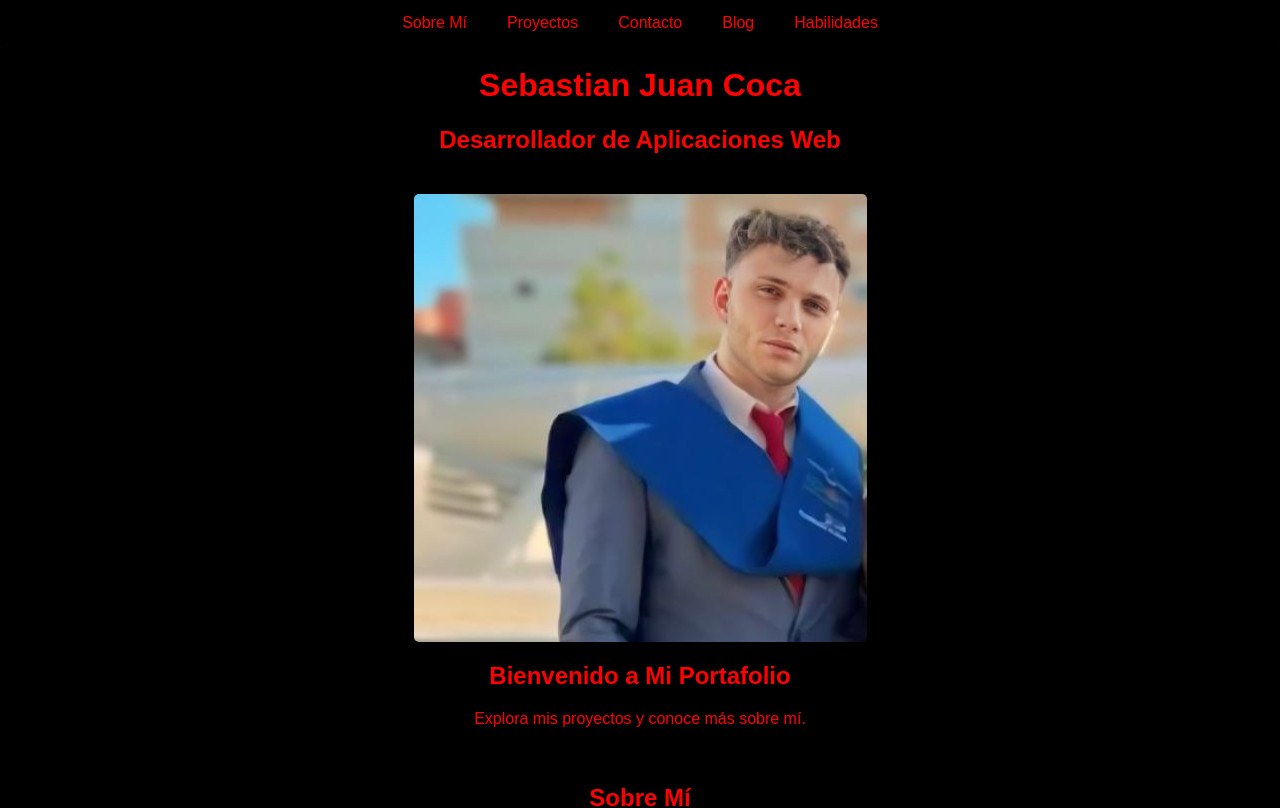
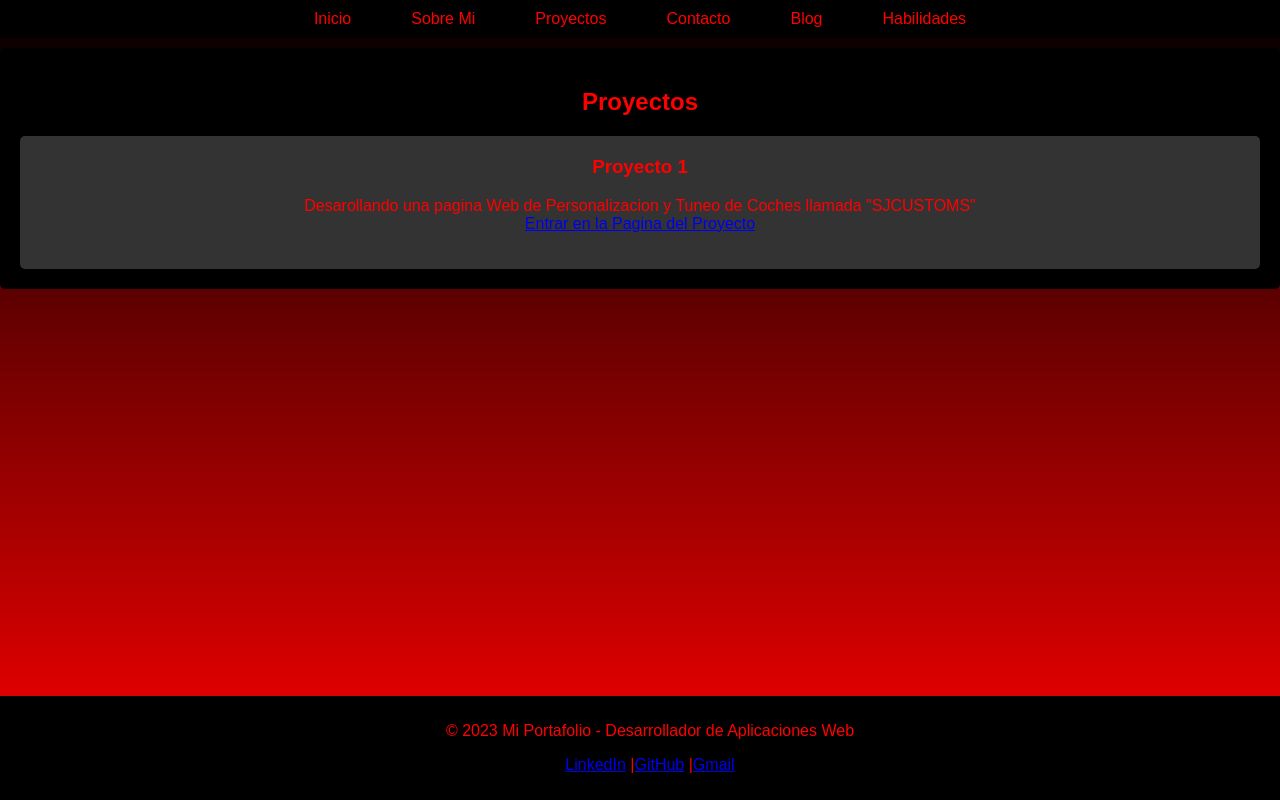
Before and after one commit to Sebijuan/Portfolio, a React (Create React App) app in the folder proyecto/: page /proyectos in a window 1280 px wide. Shown: the top 808 px of the page. Built offline with nearby package versions, Linux system fonts and the light colour scheme.

Commit message:
actualizacion

```diff
--- a/proyecto/src/App.js
+++ b/proyecto/src/App.js
@@ -1,20 +1,30 @@
-
+import React from 'react';
+import { BrowserRouter as Router, Route, Routes } from 'react-router-dom';
 import './App.css';
 import Navbar from './Componentes/Layout/navbar'; // Import Navbar
 import Footer from './Componentes/Layout/footer'; // Import Footer
-import Inicio from './Componentes/Home/Inicio';
+import HeroSection from './Componentes/Home/Herosection'; // Import HeroSection
+import Proyectos from './Componentes/Home/Proyectos'; // Import Proyectos
 
 function App() {
   return (
-    <div className="App">
-      <Navbar />
-
-      <Inicio />
-
-
-
-       <Footer />
-    </div>
+    <Router>
+      <div className="App">
+        <Navbar />
+        <Routes>
+          <Route
+            path="/"
+            element={
+              <>
+                <HeroSection />
+              </>
+            }
+          />
+          <Route path="/proyectos" element={<Proyectos />} />
+        </Routes>
+        <Footer />
+      </div>
+    </Router>
   );
 }
 
--- a/proyecto/src/Componentes/Estilos/paginaprincipal.css
+++ b/proyecto/src/Componentes/Estilos/paginaprincipal.css
@@ -26,6 +26,24 @@ nav {
     justify-content: center;
     background-color: #000; /* Black background */
     width: 100%;
+    padding: 10px 0;
+}
+
+nav h1 {
+    color: #ff0000; /* Red text */
+    margin: 0;
+    padding: 0 20px;
+}
+
+nav ul {
+    list-style: none;
+    display: flex;
+    margin: 0;
+    padding: 0;
+}
+
+nav ul li {
+    margin: 0 10px;
 }
 
 nav a {
@@ -51,36 +69,8 @@ footer {
     text-align: center;
     padding: 10px;
     width: 100%;
-    position: relative; /* Change position to relative */
+    position: absolute; /* Change position to absolute */
     bottom: 0;
-}
-
-.inicio {
-    background-color: #333;
-    color: #ff0000; /* Red text */
-    padding: 20px;
-    border-radius: 5px;
-    width: 100%;
-    box-sizing: border-box;
-}
-
-.inicio h2 {
-    color: #ff0000; /* Red text */
-}
-
-.inicio p {
-    color: #ff0000; /* Red text */
-}
-
-.inicio-container {
-    flex: 1; /* Fill remaining space */
-    padding: 0; /* Remove padding to ensure elements are closely packed */
-    display: flex;
-    flex-direction: column;
-    justify-content: space-between;
-    min-height: calc(100vh - 40px); /* Ensure it fills the remaining space */
-    width: 100%; /* Ensure it matches the header width */
-    box-sizing: border-box;
 }
 
 .hero-section {
@@ -107,8 +97,8 @@ footer {
 #about, #projects, #contact {
     background-color: #000;
     color: #ff0000; /* Red text */
-    padding: 0; /* Remove padding to ensure elements are closely packed */
-    margin: 0; /* Remove margin to ensure elements are closely packed */
+    padding: 20px; /* Add padding for better spacing */
+    margin: 10px 0; /* Add margin for better spacing */
     border-radius: 5px;
     width: 100%;
     box-sizing: border-box;
@@ -122,7 +112,7 @@ footer {
     color: #ff0000; /* Red text */
 }
 
-content-list {
+.content-list {
     display: flex;
     flex-wrap: wrap;
     gap: 20px;
@@ -131,7 +121,7 @@ content-list {
 }
 
 .content-card {
-    background-color: #000000;
+    background-color: #333;
     color: #ff0000; /* Red text */
     padding: 20px;
     border-radius: 5px;
--- a/proyecto/src/Componentes/Home/Herosection.jsx
+++ b/proyecto/src/Componentes/Home/Herosection.jsx
@@ -32,33 +32,6 @@ function HeroSection() {
                     habilidades y conocimientos. Mi pasión por la programación y mi dedicación al trabajo me impulsan
                     a superar desafíos y alcanzar la excelencia en cada proyecto que emprendo.
                 </p>
-
-
-
-                <section id="projects">
-                <h2>Proyectos</h2>
-                <div className="content-list">
-                    <div className="content-card">
-                        <h3>Proyecto 1</h3>
-                        <p>
-                            Desarollando una pagina Web de Personalizacion y Tuneo de Coches llamada "SJCUSTOMS"
-                            <br />
-                            <a href="https://ec-sebastian-juan-coca.vercel.app/" target="_blank" rel="noopener noreferrer">Entrar en la Pagina del Proyecto</a>
-                        </p>
-                    </div>
-                </div>
-            </section>
-
-
-
-
-
-
-
-
-
-
-
             </div>
 
 
--- a/proyecto/src/Componentes/Home/Inicio.jsx
+++ /dev/null
@@ -1,13 +0,0 @@
-import React from 'react';
-import '../Estilos/paginaprincipal.css'; // Corrected import path
-import HeroSection from './Herosection'; // Import HeroSection
-
-function Inicio() {
-    return (
-        <div className="inicio-container"> {/* Add class to fill remaining space */}
-            <HeroSection /> {/* Use HeroSection component */}
-        </div>
-    );
-}
-
-export default Inicio;
--- a/proyecto/src/Componentes/Home/Proyectos.jsx
+++ b/proyecto/src/Componentes/Home/Proyectos.jsx
@@ -0,0 +1,22 @@
+import React from 'react';
+import '../Estilos/paginaprincipal.css'; // Corrected import path
+
+function Proyectos() {
+    return (
+        <section id="projects">
+            <h2>Proyectos</h2>
+            <div className="content-list">
+                <div className="content-card">
+                    <h3>Proyecto 1</h3>
+                    <p>
+                        Desarollando una pagina Web de Personalizacion y Tuneo de Coches llamada "SJCUSTOMS"
+                        <br />
+                        <a href="https://ec-sebastian-juan-coca.vercel.app/" target="_blank" rel="noopener noreferrer">Entrar en la Pagina del Proyecto</a>
+                    </p>
+                </div>
+            </div>
+        </section>
+    );
+}
+
+export default Proyectos;
--- a/proyecto/src/Componentes/Layout/navbar.jsx
+++ b/proyecto/src/Componentes/Layout/navbar.jsx
@@ -1,16 +1,57 @@
 import React from 'react';
 import '../Estilos/paginaprincipal.css';
+import { useNavigate } from 'react-router-dom';
+const Navbar = () => {
+    const navigate = useNavigate();
 
-function Navbar() {
+    const handleHomeClick = (event) => {
+        event.preventDefault();
+        navigate('/');
+      };
+
+    const handleAboutClick = (event) => {
+        event.preventDefault();
+        window.location.href = '/sobremi';
+    };
+
+    const handleProyectosClick = (event) => {
+        event.preventDefault();
+        window.location.href = '/proyectos';
+    };
+
+    const handleContactClick = (event) => {
+        event.preventDefault();
+        window.location.href = '/contacts-page';
+    };
+
+    const handleLoginClick = (event) => {
+        event.preventDefault();
+        window.location.href = '/login-page';
+    };
+
+    const handleRegisterClick = (event) => {
+        event.preventDefault();
+        window.location.href = '/register-page';
+    };
+
+    const handleAemetClick = (event) => {
+        event.preventDefault();
+        window.location.href = '/aemet';
+    };
+
     return (
-        <nav>
-            <a href="#about">Sobre Mí</a>
-            <a href="#projects">Proyectos</a>
-            <a href="#contact">Contacto</a>
-            <a href="#Blog">Blog</a>
-            <a href="#Habilidades">Habilidades</a>
+        <nav className="navbar navbar-visible">
+
+            <ul>
+            <li><a href="#home" onClick={handleHomeClick} className="navbar-link">Inicio</a></li>
+                <li><a href="/sobremi" onClick={handleAboutClick} className="navbar-link">Sobre Mi</a></li>
+                <li><a href="/proyectos" onClick={handleProyectosClick} className="navbar-link">Proyectos</a></li>
+                <li><a href="/contacto" onClick={handleContactClick} className="navbar-link">Contacto</a></li>
+                <li><a href="/blog" onClick={handleLoginClick} className="navbar-link">Blog</a></li>
+                <li><a href="/habilidades" onClick={handleRegisterClick} className="navbar-link">Habilidades</a></li>
+            </ul>
         </nav>
     );
-}
+};
 
 export default Navbar;
```
